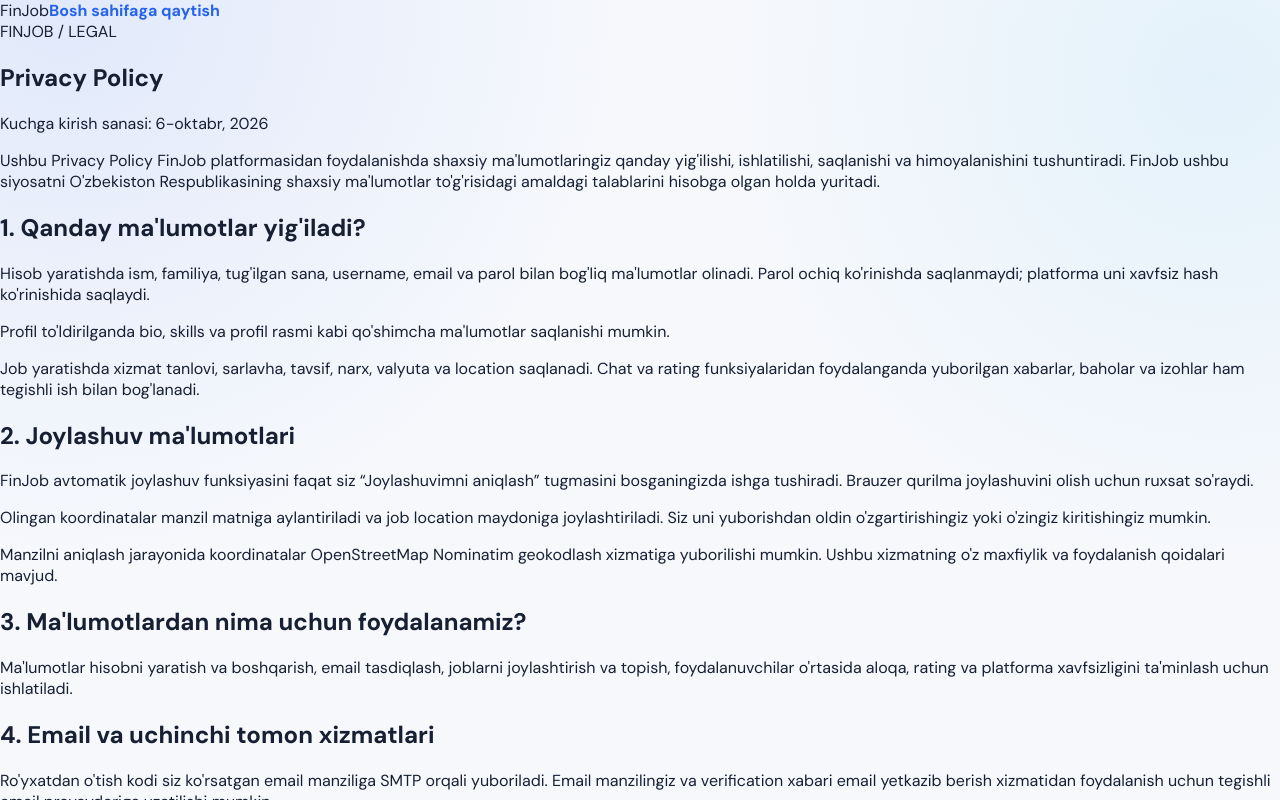
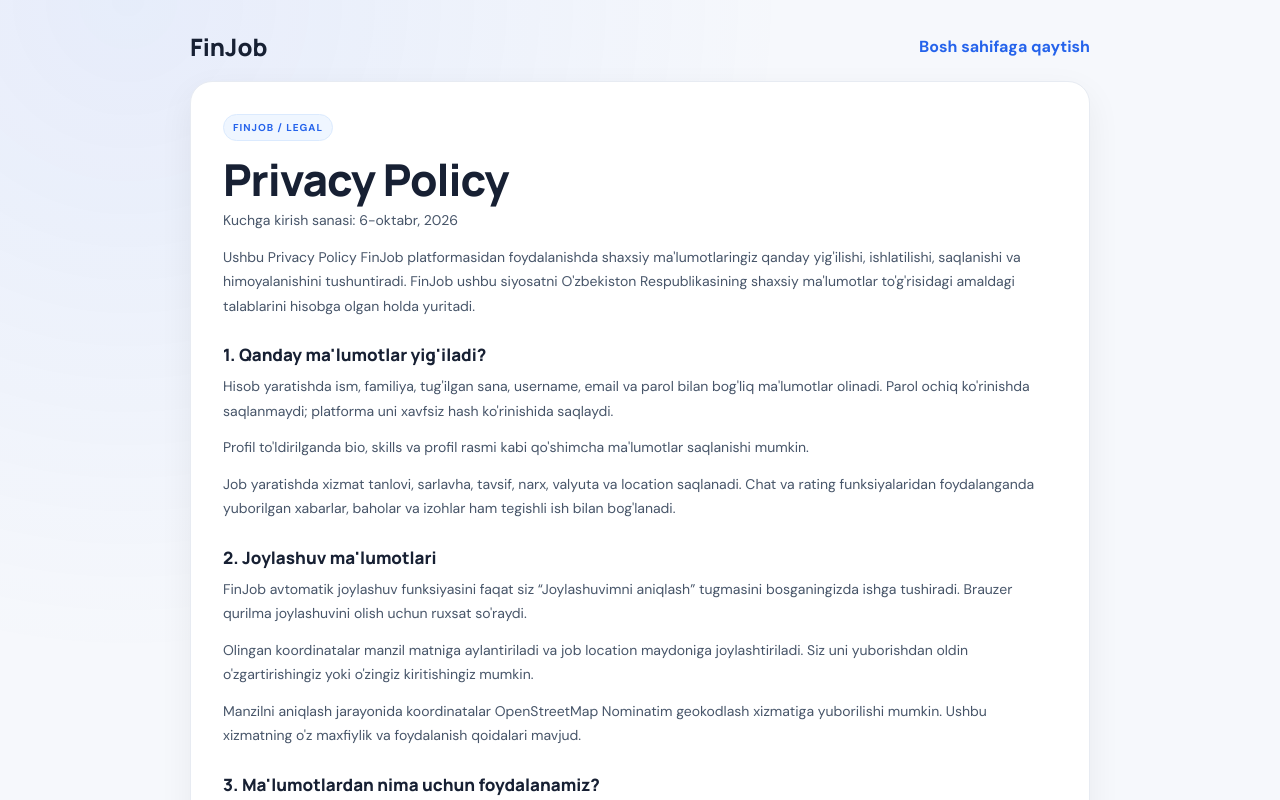
Before and after one commit to XudayberganovAllanazar1211/Job-Application-Loyiha, a React (Vite) app in the folder frontend/: page /privacy in a window 1280 px wide. Shown: the top 800 px of the page. Built offline with nearby package versions, Linux system fonts and the light colour scheme; no server answers.

Commit message:
Style FinJob legal pages and footer

```diff
--- a/frontend/src/index.css
+++ b/frontend/src/index.css
@@ -314,3 +314,22 @@ input[type=range]{accent-color:#2563eb}
 .location-error{margin-top:6px;color:#dc2626;font-size:12px;line-height:1.45}
 .location-attribution{margin-top:6px;color:#94a3b8;font-size:11px;line-height:1.4}
 @media(max-width:600px){.location-input-row{grid-template-columns:1fr}.detect-location-button{width:100%;min-width:0}}
+
+
+.legal-page{min-height:100vh;padding:30px 18px;background:radial-gradient(circle at 10% 0%,rgba(37,99,235,.08),transparent 30%),#f6f8fc}
+.legal-shell{width:min(900px,100%);margin:0 auto}
+.legal-top{display:flex;align-items:center;justify-content:space-between;gap:18px;margin-bottom:18px}
+.legal-brand{font:800 24px Manrope,sans-serif;color:#172033}
+.legal-card{background:#fff;border:1px solid #e7ebf2;border-radius:22px;padding:32px;box-shadow:0 12px 35px rgba(15,23,42,.06)}
+.legal-eyebrow{display:inline-flex;padding:6px 9px;border-radius:999px;background:#eff6ff;border:1px solid #dbeafe;color:#2563eb;font-size:10px;font-weight:800;letter-spacing:1px}
+.legal-card h1{margin:14px 0 5px;font:800 clamp(30px,5vw,44px)/1.1 Manrope,sans-serif;color:#172033;letter-spacing:-1px}
+.legal-updated{margin:0 0 24px;color:#94a3b8;font-size:13px}
+.legal-card h2{margin:25px 0 8px;font:800 17px Manrope,sans-serif;color:#172033}
+.legal-card p{margin:0 0 12px;color:#475569;line-height:1.75;font-size:14px}
+.legal-note{margin-top:28px;padding:14px 15px;border-radius:14px;background:#fff7ed;border:1px solid #fed7aa;color:#9a3412;font-size:13px;line-height:1.6}
+.legal-footer{margin-top:12px;margin-bottom:8px}
+.legal-footer-title{font-size:10px;letter-spacing:1px;text-transform:uppercase;color:#94a3b8;font-weight:800;margin:0 6px 8px}
+.legal-footer-links{display:flex;flex-wrap:wrap;gap:5px}
+.legal-footer-links a{padding:7px 8px;border-radius:9px;color:#94a3b8;font-size:12px;font-weight:600}
+.legal-footer-links a:hover{background:#f8fafc;color:#334155}
+@media(max-width:600px){.legal-page{padding:16px 10px}.legal-card{padding:22px 18px;border-radius:18px}.legal-top{align-items:flex-start}}
```
